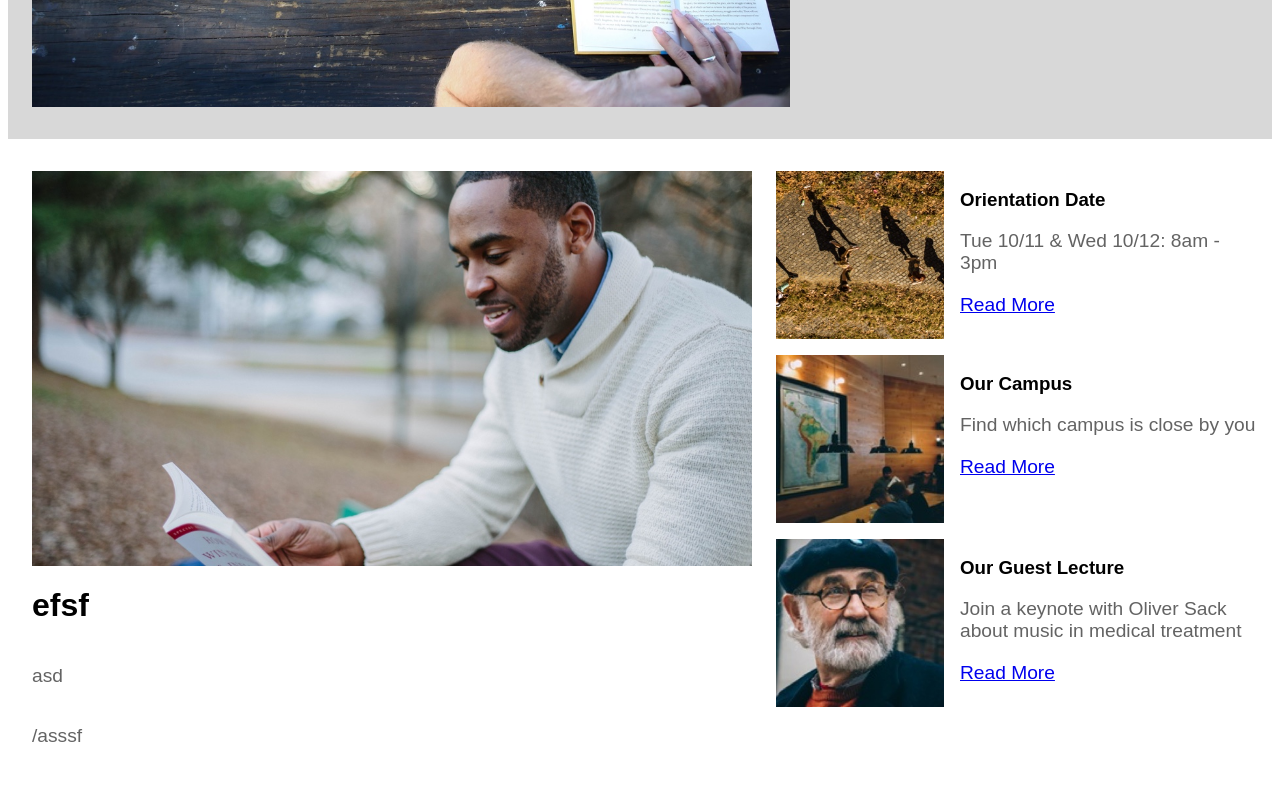
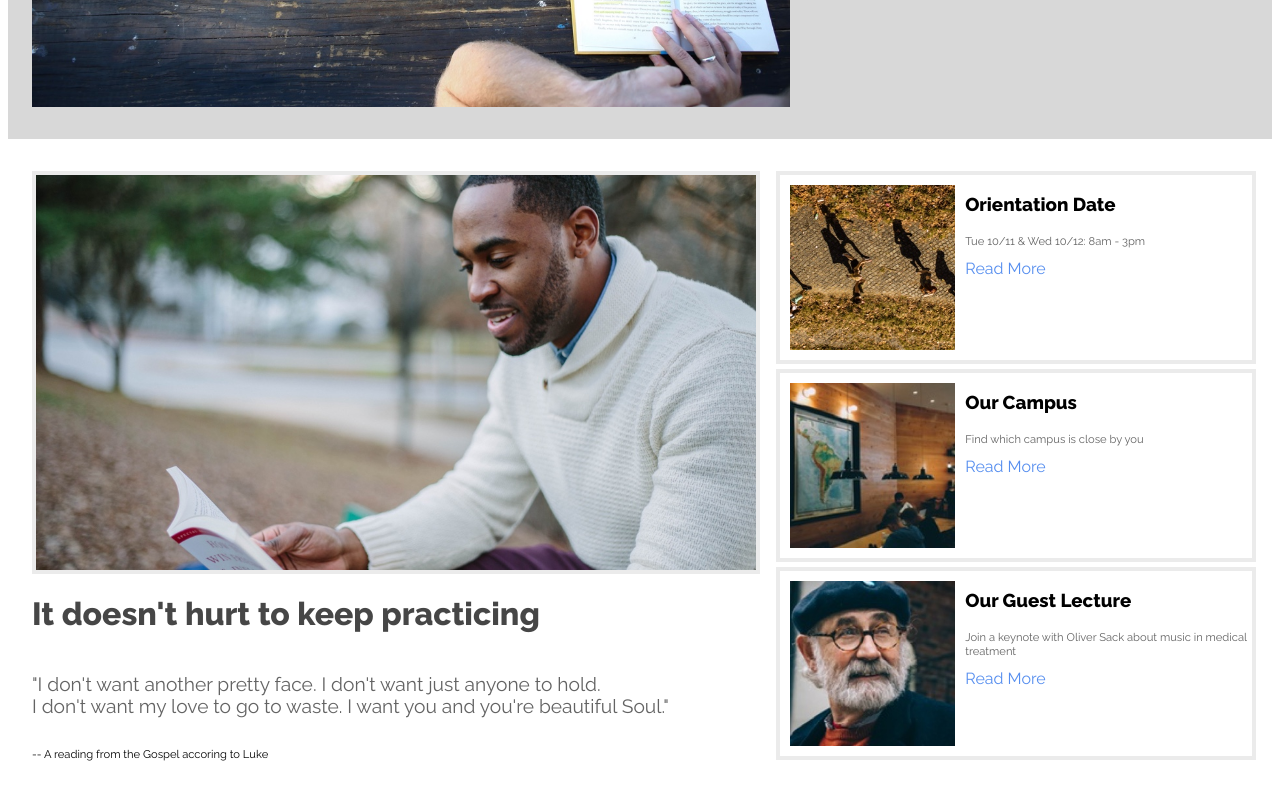
Before and after one commit to MikeyMillions/colmar, a plain HTML site: page index.html in a window 1280 px wide. Shown: the part 558-1358 px from the top of the page. Drawn offline with Linux system fonts and the light colour scheme.

Commit message:
fourth push.

```diff
--- a/index.html
+++ b/index.html
@@ -1,6 +1,8 @@
 <html>
 <head>
   <link href="./resources/style.css" type="text/css" rel="stylesheet">
+  <link href="https://fonts.googleapis.com/css?family=Raleway:400,800" rel="stylesheet">
+  <link href="https://fonts.googleapis.com/css?family=Yanone+Kaffeesatz" rel="stylesheet">
   <title>Colmar Academy</title>
 </head>
 
@@ -38,9 +40,10 @@
     <div class="container">
       <div class="column middle-banner-left">
         <img src="./resources/information-main.jpg">
-        <h1>efsf</h1>
-        <p>asd</p>
-        <p>/asssf</p>
+        <h1>It doesn't hurt to keep practicing</h1>
+        <p>"I don't want another pretty face. I don't want just anyone to hold. <br />
+        I don't want my love to go to waste. I want you and you're beautiful Soul."</p>
+        <p id="credit">-- A reading from the Gospel accoring to Luke</p>
       </div><!--/middle-banner-left-->
       <div class="column middle-banner-right">
         <div class="tour">
--- a/resources/style.css
+++ b/resources/style.css
@@ -1,7 +1,7 @@
 /*universals*/
 
 * {
-  font-family: "Oxygen", sans-serif;
+  font-family: "Raleway", sans-serif;
 }
 
 .container {
@@ -106,8 +106,18 @@
 .middle-banner-left img {
   width: 100%;
   height: auto;
+  border: 4px solid rgba(60, 60, 60, .1);
 }
 
+#credit {
+  font-size: .7rem;
+  color: black;
+}
+
+.middle-banner-left h1 {
+  font-weight: bolder;
+  color: rgba(60, 60, 60, .95);
+}
 .middle-banner-right {
   width: 40%;
   height: auto;
@@ -120,8 +130,24 @@
   height: auto;
   max-width: 35%;
   padding-right: 1rem;
+  padding: 10px;
+}
+
+.tour p {
+  font-size: .7rem;
+}
+
+.tour a {
+  text-decoration: none;
+  color: rgb(86, 142, 239);
+  font-size: 1rem;
 }
 
 .tour {
-  margin-bottom: 1rem;
+  margin-bottom: .3rem;
+  border: 4px solid rgba(60, 60, 60, .1);
 }
+
+.tour:hover {
+  background-color: rgba(60, 60, 60, .2);
+}
```
